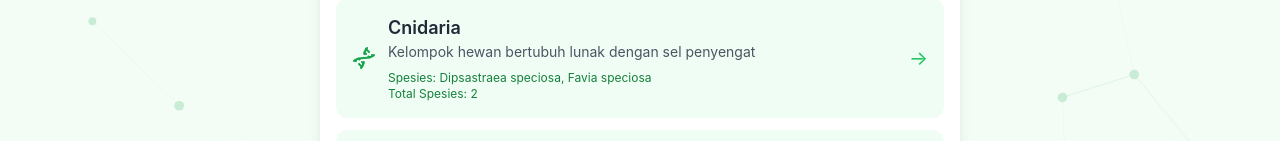
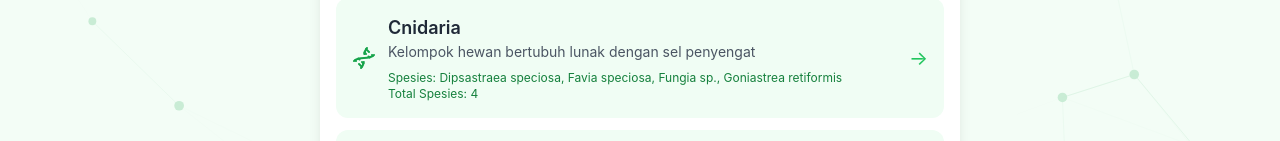
Before and after one commit to AdityaNugrahaPS/Dunia-Invertebrata-Laut-App, a React (Create React App) app: page / in a window 1280 px wide. Both pictures are taken after a click on the button "Mulai Jelajahi Spesies". Shown: the part 206-347 px from the top of the page. Built offline with nearby package versions, Linux system fonts and the light colour scheme.

Commit message:
fitur baru

```diff
--- a/src/App.jsx
+++ b/src/App.jsx
@@ -232,6 +232,48 @@ export default function Preview() {
       habitat: "Dasar laut berpasir atau berlumpur",
       status: "Belum Dievaluasi",
     },
+    {
+      name: "Fungia sp.",
+      imageUrl: "./images/fungia-sp.jpg",
+      author: {
+        name: "Lamarck",
+        year: 1801,
+        citation: "Lamarck, J.B. (1801). Systeme des animaux sans vertebres, ou Tableau general des classes, des ordres et des genres de ces animaux."
+      },
+      taxonomy: {
+        Kingdom: "Animalia",
+        Phylum: "Cnidaria",
+        Class: "Anthozoa",
+        Ordo: "Scleractinia",
+        Family: "Fungiidae",
+        Genus: "Fungia",
+        Species: "Fungia sp."
+      },
+      description: "Fungia sp. merupakan karang soliter dengan diameter mencapai 30 cm. Memiliki warna cerah seperti putih, kuning, merah muda, ungu, dan biru. Berbentuk cakram bulat atau oval dengan mulut di tengah yang dikelilingi tentakel. Menangkap organisme plantonik dan partikel makanan di kolom air. Reproduksi secara aseksual melalui pecahan tubuh. Hidup di laut dangkal atau zona neritik dengan kedalaman sekitar 50 m. Dimanfaatkan sebagai tempat berkembang biak ikan, hiasan, bahan kapur, dan taman laut rekreasi.",
+      habitat: "Laut dangkal, zona neritik",
+      status: "Belum Dievaluasi"
+    },
+    {
+      name: "Goniastrea retiformis",
+      imageUrl: "./images/goniastrea-retiformis.jpg",
+      author: {
+        name: "Lamarck",
+        year: 1816,
+        citation: "Lamarck, J.B. (1816). Histoire naturelle des animaux sans vertèbres, présentant les caractères généraux et particuliers de ces animaux, leur distribution, leurs classes, leurs familles, leurs genres, et la citation des principales espèces qui s'y rapportent; précédée d'une introduction offrant la détermination des caractères essentiels de l'animal, sa distinction du végétal et des autres corps naturels, enfin, l'exposition des principes fondamentaux de la zoologie. Tome second. Paris: Deterville."
+      },
+      taxonomy: {
+        Kingdom: "Animalia",
+        Phylum: "Cnidaria",
+        Class: "Anthozoa",
+        Ordo: "Scleractinia",
+        Family: "Merulinidae",
+        Genus: "Goniastrea",
+        Species: "Goniastrea retiformis"
+      },
+      description: "Koloni karang berbentuk massif, hemispherical, datar, atau columnar dengan ukuran lebih dari 1 meter. Koralit memiliki 4-6 sisi dengan septa panjang dan pendek bergantian. Septa tipis, lurus dengan lobus paliform berkembang baik. Warna seragam krem, coklat muda, kadang coklat, merah muda, atau hijau. Dapat bertahan di daerah dengan turbiditas dan sedimentasi tinggi. Ditemukan di perairan dangkal hingga kedalaman 15 meter, dengan kemampuan membentuk hamparan hingga 5 meter di dataran terumbu.",
+      habitat: "Perairan dangkal, zona intertidal",
+      status: "Belum Dievaluasi"
+    }
   ];
 
 
@@ -315,9 +357,9 @@ export default function Preview() {
             {
               title: "Cnidaria",
               description: "Kelompok hewan bertubuh lunak dengan sel penyengat",
-              species: ["Dipsastraea speciosa", "Favia speciosa"],
+              species: ["Dipsastraea speciosa", "Favia speciosa", "Fungia sp.", "Goniastrea retiformis"],
               icon: Dna,
-              count: 2
+              count: 4
             },
             {
               title: "Echinodermata",
```
Also changed, not shown: public/images/fungia-sp.jpg (added), public/images/goniastrea-retiformis.jpg (added).
